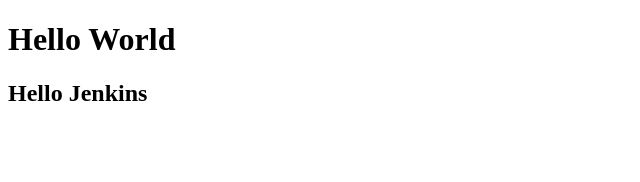
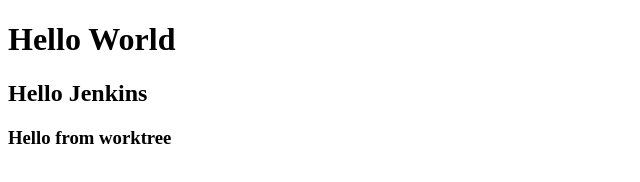
Before and after one commit to ANZER03/jenkins-pipeline-demo, a plain HTML site: page index.html in a window 1280 px wide. Shown: the whole page, without its empty margins (0-640 px from the left). Drawn offline with Linux system fonts and the light colour scheme.

Commit message:
commit from worktree

```diff
--- a/index.html
+++ b/index.html
@@ -8,5 +8,6 @@
     <body>
         <h1>Hello World</h1>
         <h2>Hello Jenkins</h2>
+        <h3>Hello from worktree</h3>
     </body>
 </html>
```
